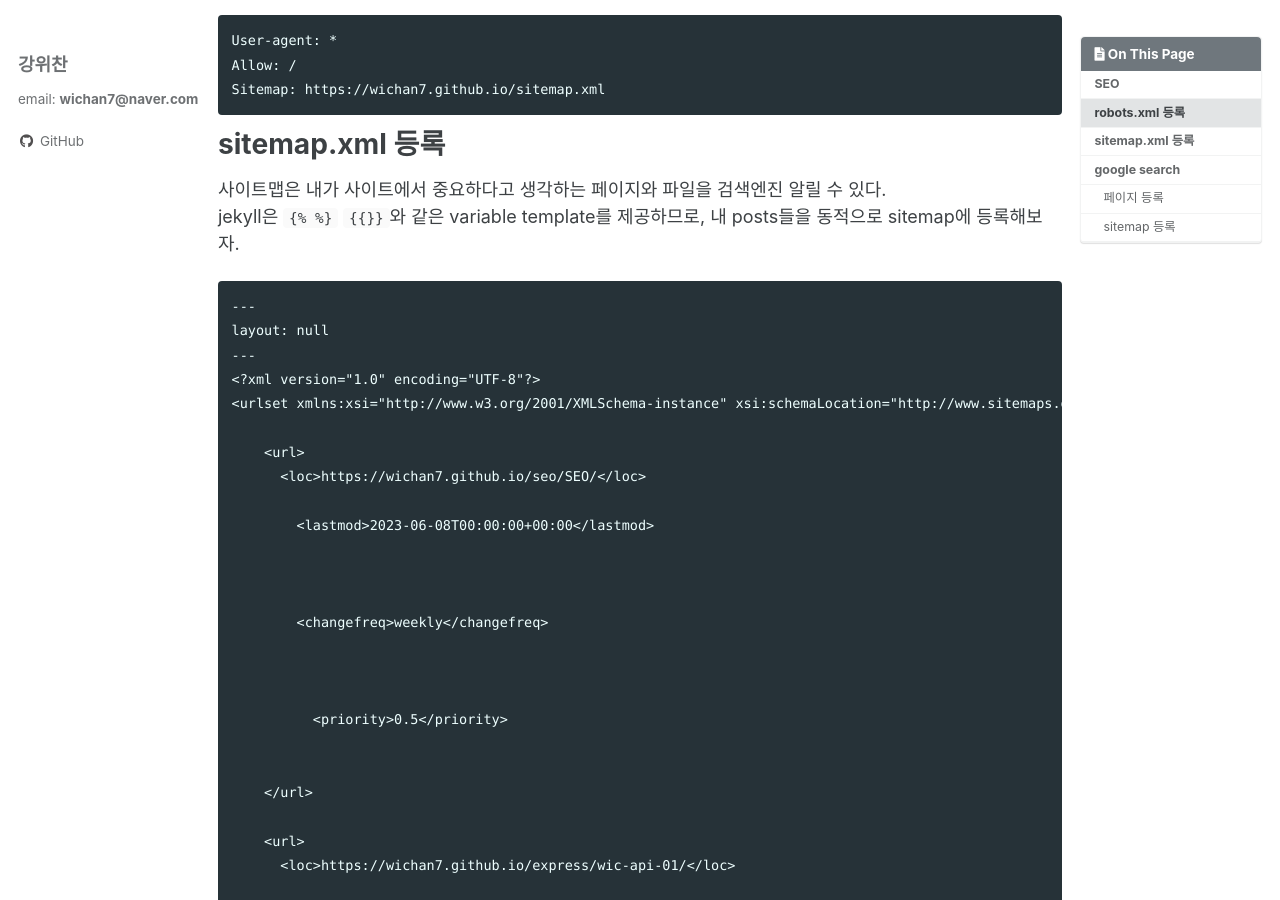
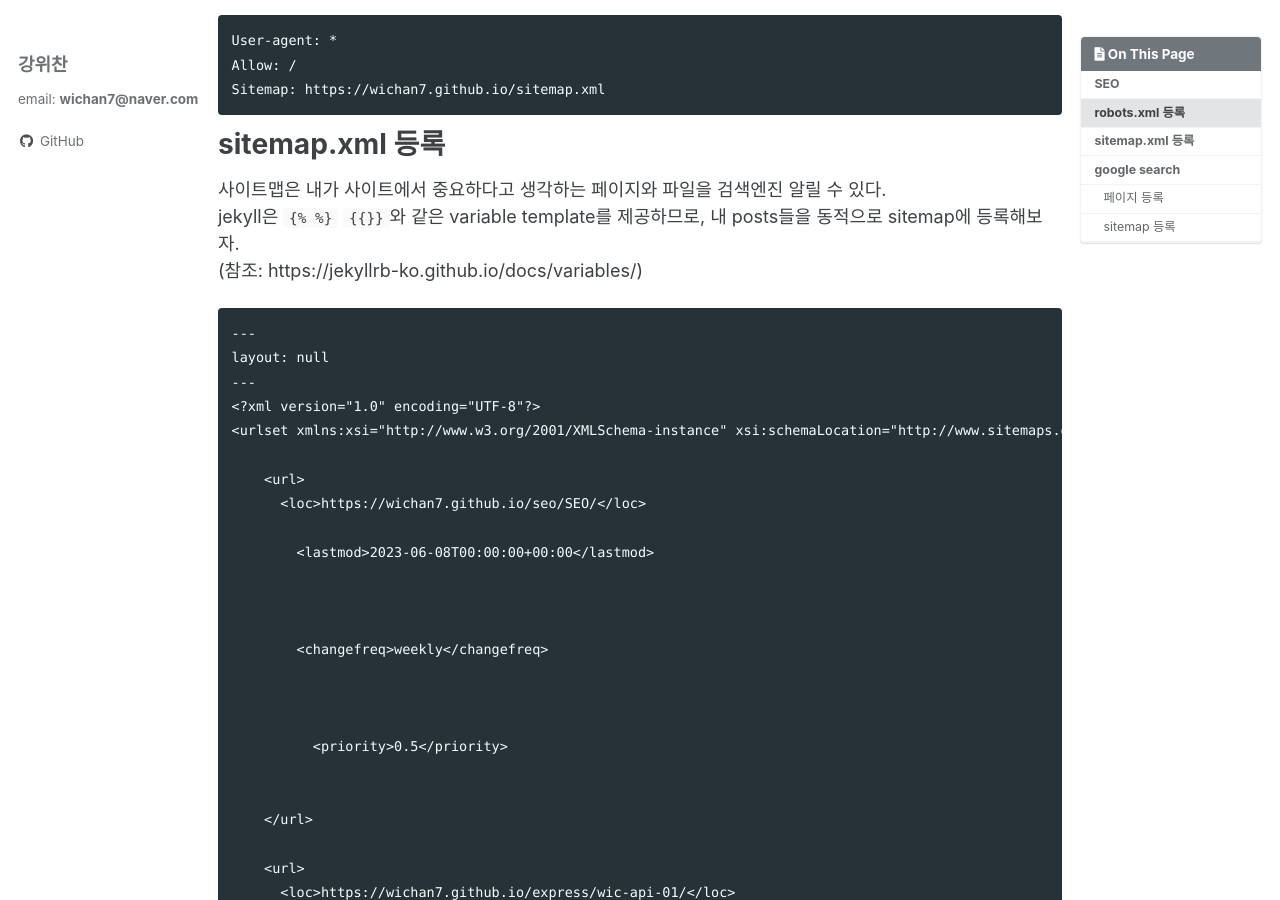
Before and after one commit to wichan7/wichan7.github.io, a Jekyll site: the page built from _posts/2023-06-08-SEO.md, in a window 1280 px wide and 900 px high, scrolled down 423 px. Built offline with Jekyll 4.4.1, drawn with Linux system fonts in a browser that asks for light colours; cached includes are drawn as plain includes; comment, search, counter and statistics services are not loaded.

Commit message:
modified:   _posts/2023-06-08-SEO.md

````diff
--- a/_posts/2023-06-08-SEO.md
+++ b/_posts/2023-06-08-SEO.md
@@ -23,6 +23,7 @@ Sitemap: https://wichan7.github.io/sitemap.xml
 # sitemap.xml 등록
 사이트맵은 내가 사이트에서 중요하다고 생각하는 페이지와 파일을 검색엔진 알릴 수 있다.
 jekyll은 `{% raw %}{% %}` `{{}}{% endraw %}`와 같은 variable template를 제공하므로, 내 posts들을 동적으로 sitemap에 등록해보자.
+(참조: https://jekyllrb-ko.github.io/docs/variables/)
 ```
 ---
 layout: null
````
